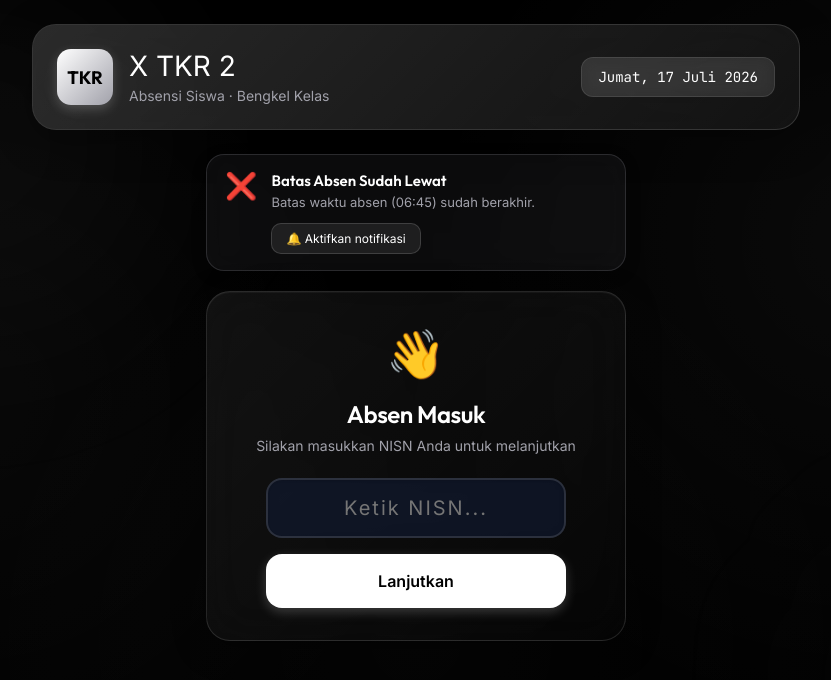
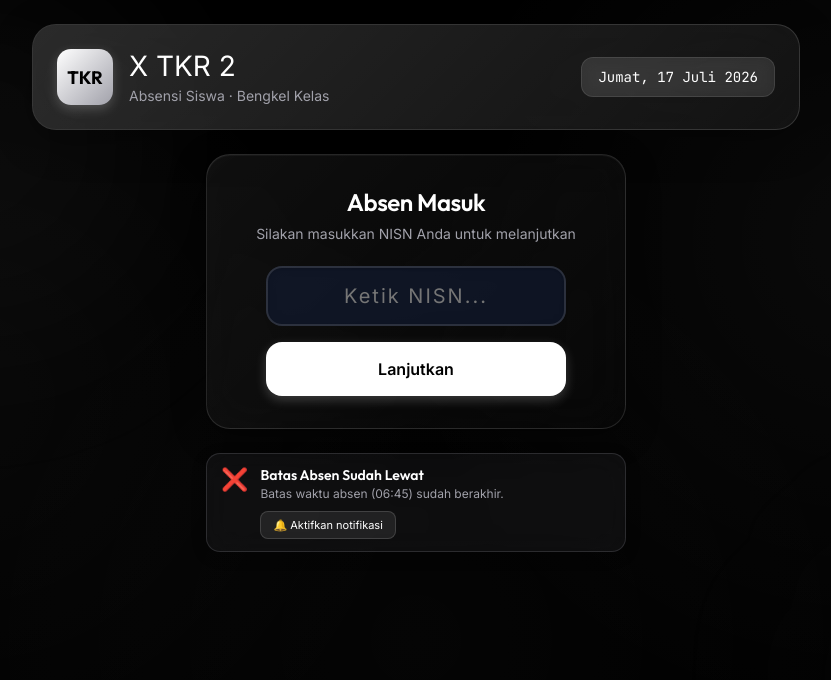
Before and after one commit to nug31/absen, a React (Vite) app: page / in a window 1280 px wide. Shown: the top 680 px of the page, without its empty margins (224-1055 px from the left). Built offline with nearby package versions, Linux system fonts and the light colour scheme; no server answers; the database is empty.

Commit message:
Update layout SiswaMode: Resize AbsenReminder, move photos to top, show all photos ascending, remove hand icon

```diff
--- a/src/components/SiswaMode/SiswaMode.jsx
+++ b/src/components/SiswaMode/SiswaMode.jsx
@@ -38,8 +38,7 @@ export default function SiswaMode() {
         .from('attendance')
         .select('time, status, selfie_url, students(name)')
         .eq('date', today)
-        .order('time', { ascending: false })
-        .limit(10);
+        .order('time', { ascending: true });
 
       if (!error && data) {
         setRecentCheckins(data);
@@ -282,46 +281,11 @@ export default function SiswaMode() {
 
   return (
     <div style={{ maxWidth: 420, margin: '0 auto' }}>
-      <AbsenReminder alreadyCheckedIn={alreadyCheckedIn} />
-
       {checkinState === 'idle' || checkinState === 'not-found' ? (
-        <Card style={{ padding: '32px 24px', textAlign: 'center' }}>
-          <div style={{ marginBottom: 24 }}>
-            <div style={{ fontSize: 48, marginBottom: 16 }}>👋</div>
-            <h2 style={{ fontSize: 24, marginBottom: 8, color: 'var(--text-primary)' }}>Absen Masuk</h2>
-            <p style={{ color: 'var(--text-secondary)', fontSize: 14 }}>Silakan masukkan NISN Anda untuk melanjutkan</p>
-          </div>
-
-          <div style={{ display: 'flex', flexDirection: 'column', gap: '16px', maxWidth: 300, margin: '0 auto' }}>
-            <input
-              type="text"
-              inputMode="numeric"
-              placeholder="Ketik NISN..."
-              value={nis}
-              onChange={e => setNis(e.target.value)}
-              onKeyDown={e => e.key === 'Enter' && handleNisSubmit()}
-              style={{
-                fontSize: 20,
-                padding: '16px',
-                textAlign: 'center',
-                letterSpacing: '2px',
-                borderRadius: '16px',
-                backgroundColor: 'rgba(15,23,42,0.8)',
-                border: '2px solid var(--surface-border)'
-              }}
-            />
-            <Button onClick={handleNisSubmit} style={{ padding: '16px', fontSize: 16, borderRadius: '16px' }}>Lanjutkan</Button>
-          </div>
-
-          {checkinState === 'not-found' && (
-            <div className="status-box err" style={{ marginTop: 24, justifyContent: 'center' }}>
-              NISN "{nis}" tidak ditemukan.
-            </div>
-          )}
-
+        <>
           {recentCheckins.length > 0 && (
-            <div style={{ marginTop: 32, textAlign: 'left' }}>
-              <div style={{ fontSize: 14, color: 'var(--text-secondary)', marginBottom: 16, fontWeight: 500, textAlign: 'center' }}>Baru Saja Hadir Hari Ini</div>
+            <div style={{ marginBottom: 24, textAlign: 'left' }}>
+              <div style={{ fontSize: 14, color: 'var(--text-secondary)', marginBottom: 16, fontWeight: 500, textAlign: 'center' }}>Siswa Hadir Hari Ini</div>
               <div className="recent-checkins-scroll" style={{ display: 'flex', gap: '16px', overflowX: 'auto', paddingBottom: '12px', justifyContent: recentCheckins.length < 5 ? 'center' : 'flex-start' }}>
                 {recentCheckins.map((rec, i) => {
                   const studentName = rec.students?.name || 'Siswa';
@@ -357,7 +321,42 @@ export default function SiswaMode() {
               </div>
             </div>
           )}
+
+          <Card style={{ padding: '32px 24px', textAlign: 'center' }}>
+            <div style={{ marginBottom: 24 }}>
+              <h2 style={{ fontSize: 24, marginBottom: 8, color: 'var(--text-primary)' }}>Absen Masuk</h2>
+              <p style={{ color: 'var(--text-secondary)', fontSize: 14 }}>Silakan masukkan NISN Anda untuk melanjutkan</p>
+            </div>
+
+          <div style={{ display: 'flex', flexDirection: 'column', gap: '16px', maxWidth: 300, margin: '0 auto' }}>
+            <input
+              type="text"
+              inputMode="numeric"
+              placeholder="Ketik NISN..."
+              value={nis}
+              onChange={e => setNis(e.target.value)}
+              onKeyDown={e => e.key === 'Enter' && handleNisSubmit()}
+              style={{
+                fontSize: 20,
+                padding: '16px',
+                textAlign: 'center',
+                letterSpacing: '2px',
+                borderRadius: '16px',
+                backgroundColor: 'rgba(15,23,42,0.8)',
+                border: '2px solid var(--surface-border)'
+              }}
+            />
+            <Button onClick={handleNisSubmit} style={{ padding: '16px', fontSize: 16, borderRadius: '16px' }}>Lanjutkan</Button>
+          </div>
+
+          {checkinState === 'not-found' && (
+            <div className="status-box err" style={{ marginTop: 24, justifyContent: 'center' }}>
+              NISN "{nis}" tidak ditemukan.
+            </div>
+          )}
+
         </Card>
+        </>
       ) : (
         <div style={{ animation: 'fadeIn 0.3s ease-out' }}>
           <div style={{ textAlign: 'center', padding: '16px 0 24px' }}>
@@ -438,6 +437,10 @@ export default function SiswaMode() {
           </div>
         </div>
       )}
+
+      <div style={{ marginTop: 24 }}>
+        <AbsenReminder alreadyCheckedIn={alreadyCheckedIn} />
+      </div>
     </div>
   );
 }
--- a/src/index.css
+++ b/src/index.css
@@ -363,10 +363,10 @@ table.recap tr:last-child td { border-bottom: none; }
 .absen-reminder {
   display: flex;
   align-items: flex-start;
-  gap: 14px;
-  padding: 16px 18px;
-  border-radius: 18px;
-  margin-bottom: 20px;
+  gap: 12px;
+  padding: 12px 14px;
+  border-radius: 14px;
+  margin-bottom: 16px;
   border: 1.5px solid transparent;
   backdrop-filter: blur(16px);
   -webkit-backdrop-filter: blur(16px);
@@ -413,7 +413,7 @@ table.recap tr:last-child td { border-bottom: none; }
 }
 
 .absen-reminder__icon {
-  font-size: 26px;
+  font-size: 22px;
   line-height: 1;
   flex-shrink: 0;
   margin-top: 2px;
@@ -427,15 +427,15 @@ table.recap tr:last-child td { border-bottom: none; }
 .absen-reminder__title {
   font-family: 'Outfit', sans-serif;
   font-weight: 600;
-  font-size: 15px;
+  font-size: 14px;
   color: var(--text-primary);
-  margin-bottom: 3px;
+  margin-bottom: 2px;
 }
 
 .absen-reminder__sub {
-  font-size: 13px;
+  font-size: 12px;
   color: var(--text-secondary);
-  line-height: 1.5;
+  line-height: 1.4;
 }
 .absen-reminder__sub strong {
   color: var(--text-primary);
@@ -443,10 +443,10 @@ table.recap tr:last-child td { border-bottom: none; }
 
 .absen-reminder__countdown {
   font-family: 'JetBrains Mono', monospace;
-  font-size: 28px;
+  font-size: 22px;
   font-weight: 700;
   letter-spacing: 0.04em;
-  margin-top: 6px;
+  margin-top: 4px;
   color: var(--text-primary);
 }
 .absen-reminder--warning .absen-reminder__countdown { color: #f59e0b; }
@@ -463,13 +463,13 @@ table.recap tr:last-child td { border-bottom: none; }
   display: inline-flex;
   align-items: center;
   gap: 6px;
-  margin-top: 10px;
-  padding: 7px 14px;
-  border-radius: 10px;
+  margin-top: 8px;
+  padding: 6px 12px;
+  border-radius: 8px;
   background: rgba(255,255,255,0.08);
   border: 1px solid rgba(255,255,255,0.15);
   color: var(--text-primary);
-  font-size: 12px;
+  font-size: 11px;
   font-family: 'Inter', sans-serif;
   cursor: pointer;
   transition: background 0.2s, transform 0.15s;
```
